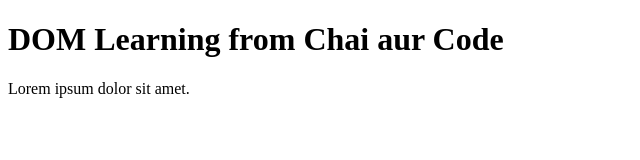
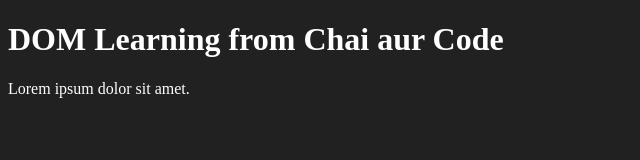
Before and after one commit to maitanishqhoon/JavaScript, a plain HTML site: page 06_dom/index.html in a window 1280 px wide. Shown: the whole page, without its empty margins (0-640 px from the left). Drawn offline with Linux system fonts and the light colour scheme.

Commit message:
minor modification

```diff
--- a/06_dom/index.html
+++ b/06_dom/index.html
@@ -3,10 +3,16 @@
 <head>
     <meta charset="UTF-8">
     <title>DOM Learning</title>
+    <style>
+        .bg-black{
+            background-color: #212121;
+            color: #fff;
+        }
+    </style>
 </head>
-<body>
-    <div class="bg-black">
-        <h1 class="heading">DOM Learning from Chai aur Code</h1>
+<body class="bg-black">
+    <div>
+        <h1 id="title" class="heading">DOM Learning from Chai aur Code</h1>
         <p>Lorem ipsum dolor sit amet.</p>
     </div>
 </body>
```
